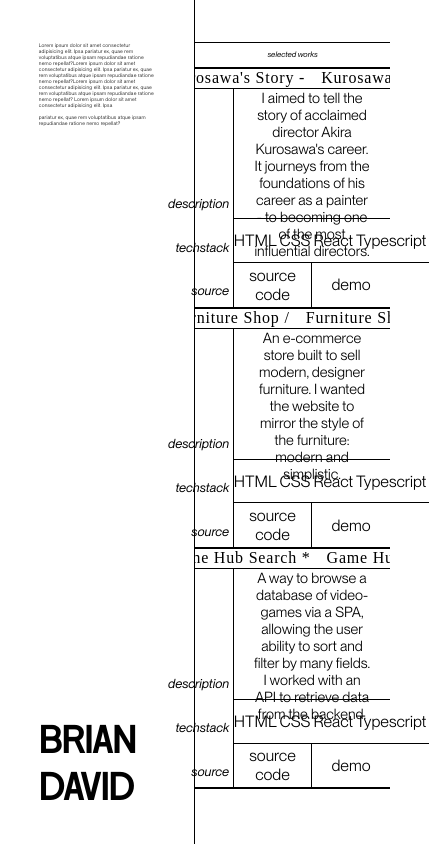
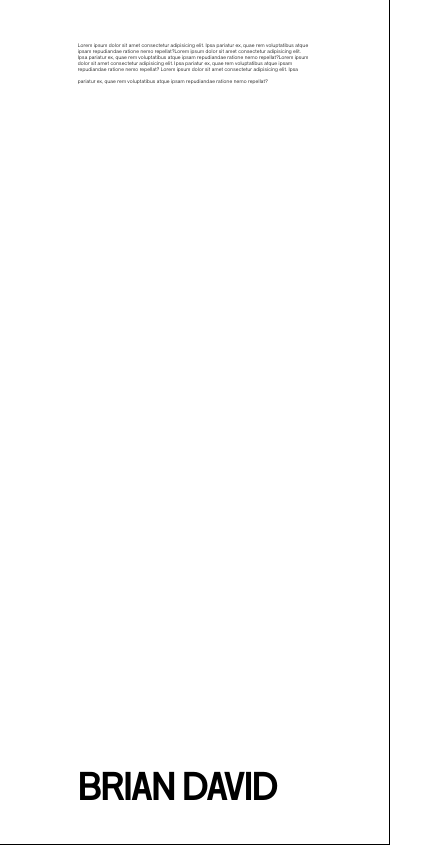
Before and after one commit to brian-david4/brian-portfolio-website, a React (Vite) app in the folder portfolio-website/: page / in a window 390 px wide. Shown: the top 846 px of the page, 429 px wide, since content can reach past the window. Built offline with nearby package versions, Linux system fonts and the light colour scheme; a web font is replaced by a local one.

Commit message:
make home2 responsive

```diff
--- a/portfolio-website/src/pages/Home2/home.module.css
+++ b/portfolio-website/src/pages/Home2/home.module.css
@@ -68,7 +68,26 @@
     font-size: 15vw;
   }
 }
-@media (max-width: 1280px) {
+@media (max-width: 820px) {
+  .pageOne {
+    flex-direction: column;
+  }
+  .pageOne > section {
+    width: 100%;
+    height: 100%;
+    flex-shrink: 0;
+  }
+  .sectionRight {
+    height: fit-content !important;
+    display: flex;
+    justify-content: center;
+    align-items: center;
+  }
+  .projects {
+    position: relative;
+    width: 100%;
+    height: 95vh;
+  }
   .nameTitle {
     font-size: 10vw;
     left: 20%;
```
